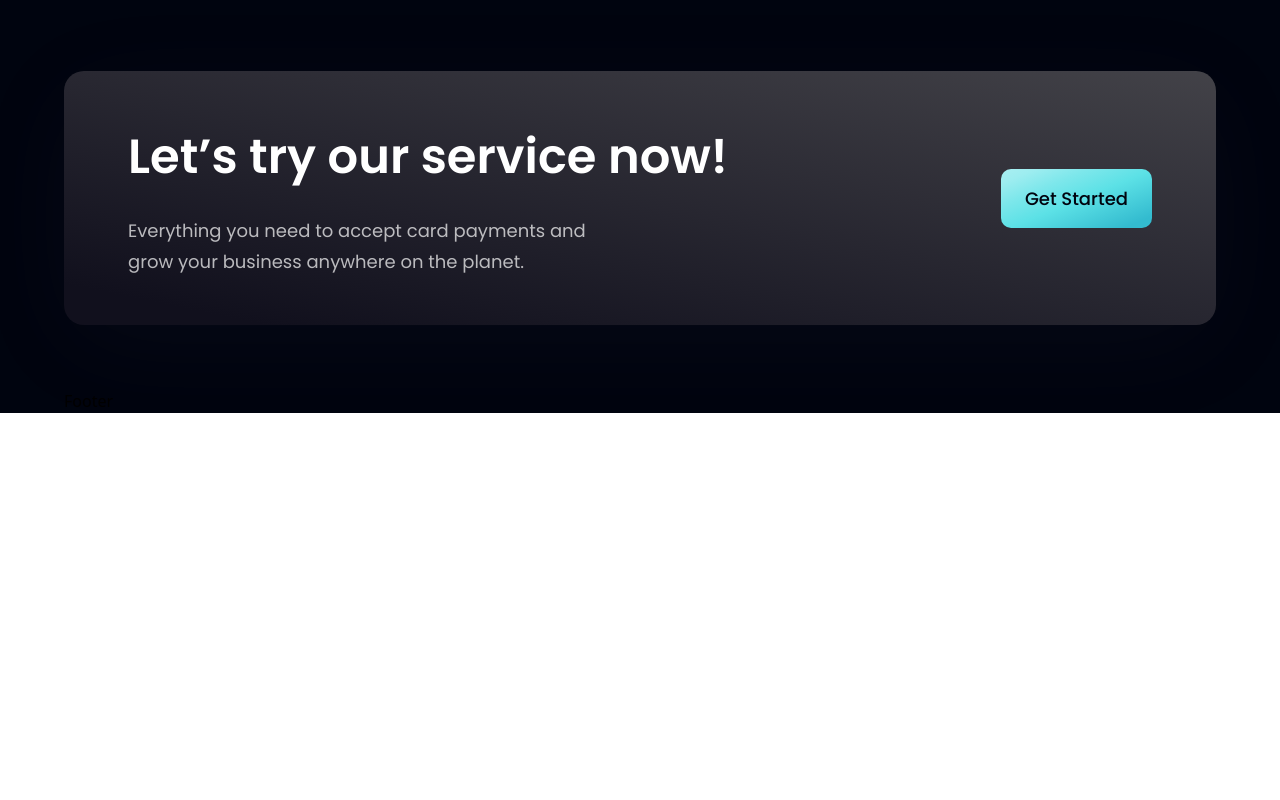
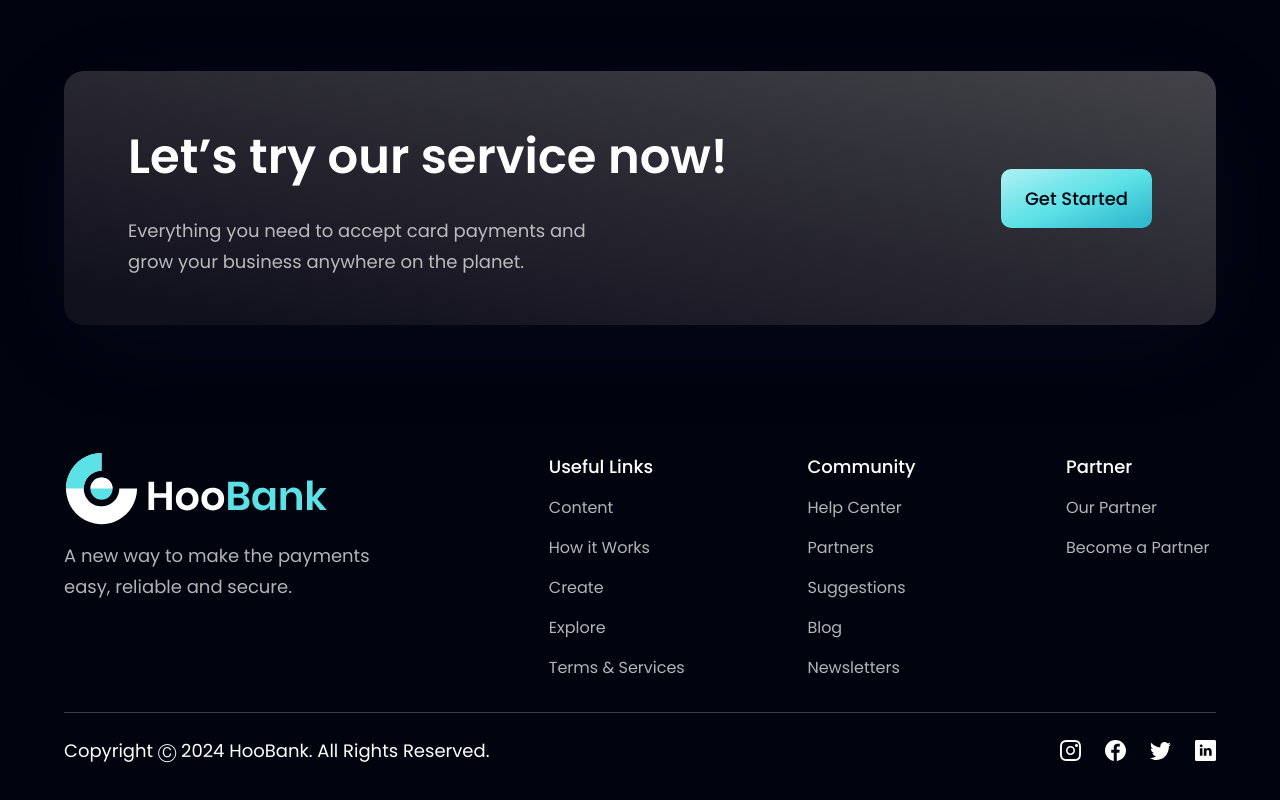
Before and after one commit to nhier17/bank-app, a React (Create React App) app: page / in a window 1280 px wide. Shown: the part 4061-4861 px from the top of the page. Before the commit the page ends 4474 px from the top, so only its background shows below. Built offline with nearby package versions, Linux system fonts and the light colour scheme.

Commit message:
finished foote section

```diff
--- a/src/components/Footer.jsx
+++ b/src/components/Footer.jsx
@@ -1,9 +1,63 @@
-import React from 'react'
+import React from "react";
+import styles from "../style";
+import { logo } from "../assets";
+import { footerLinks, socialMedia } from "../constants";
 
 const Footer = () => {
   return (
-    <div>Footer</div>
-  )
-}
+    <section className={`${styles.flexCenter} ${styles.paddingY} flex-col`}>
+      <div className={`${styles.flexStart} md:flex-row flex-col mb-8 w-full`}>
+        <div className="flex flex-1 flex-col justify-start mr-10">
+          <img
+            className="w-[266px] h-[72px] object-contain"
+            src={logo}
+            alt="logo"
+          />
+          <p className={`${styles.paragraph} mt-4 max-w-[312px]`}>
+            A new way to make the payments easy, reliable and secure.
+          </p>
+        </div>
+        <div className="flex-[1.5] flex flex-row w-full justify-between flex-wrap md:mt-0 mt-10">
+          {footerLinks.map((link) => (
+            <div
+            className="flex flex-col ss:my-0 my-4 min-w-[150px]"
+            key={link.id}>
+                   <h4 className="font-poppins font-medium text-[18px] leading-[27px] text-white">
+              {link.title}
+            </h4>
+            <ul className="list-none mt-4">
+              {link.links.map((card, index) => (
+                <li
+                className={`font-poppins font-normal text-[16px] leading-[24px] text-dimWhite hover:text-secondary cursor-pointer ${
+                  index !== link.links.length - 1 ? "mb-4" : "mb-0"
+                }`}
+                 key={card.name}>
+               {card.name}
+                </li>
+              ))}
+            </ul>
+            </div>
+          ))}
+        </div>
+      </div>
+      <div className="w-full flex justify-between items-center md:flex-row flex-col pt-6 border-t-[1px] border-t-[#3F3E45]">
+      <p className="font-poppins font-normal text-center text-[18px] leading-[27px] text-white">
+        Copyright Ⓒ 2024 HooBank. All Rights Reserved.
+      </p>
+      <div className="flex flex-row md:mt-0 mt-6">
+         {socialMedia.map((social, index) => (
+          <img
+          className={`w-[21px] h-[21px] object-contain cursor-pointer ${
+            index !== socialMedia.length - 1 ? "mr-6" : "mr-0"
+          }`}
+           key={social.id}
+           src={social.icon}
+           alt="socials" />
+         ))}
+      </div>
+      </div>
+    </section>
+  );
+};
 
-export default Footer
+export default Footer;
```
